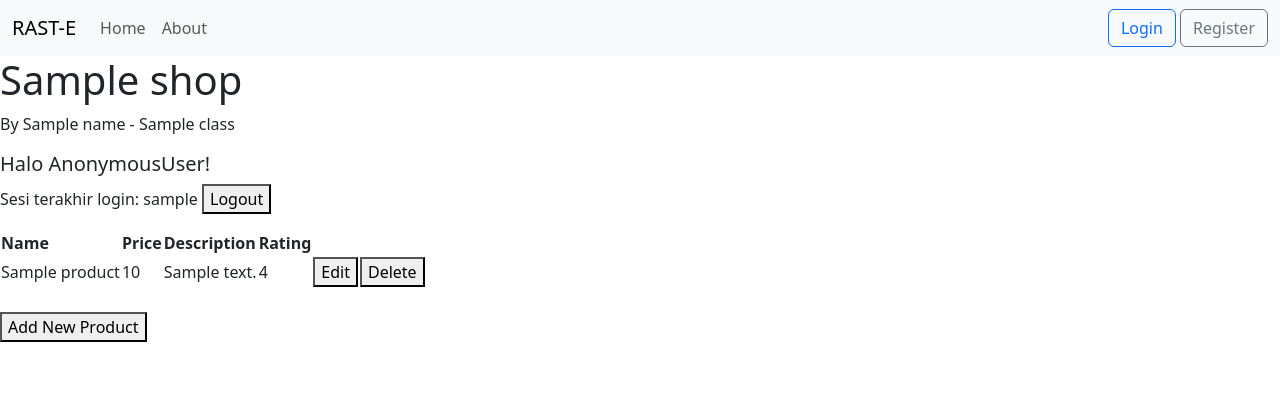
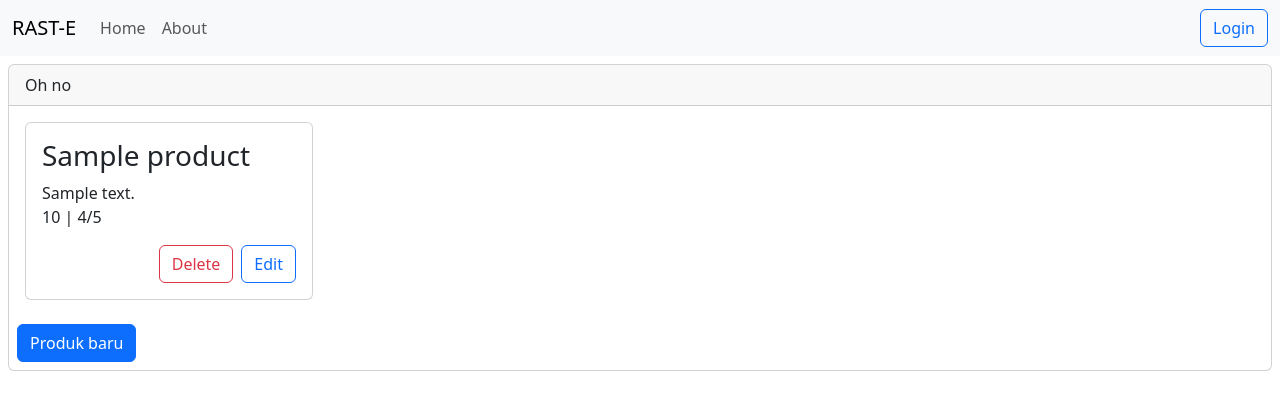
Before and after one commit to FrankyRay/Rast-E, a Django app: template main/templates/main.html in a window 1280 px wide. Shown: the top 410 px of the page. Run offline with Django 5.2, Linux system fonts and the light colour scheme; tables that the repository leaves empty hold one stand-in row (values such as "Sample post"); the template is opened without the code that fills it: values that come from a table or form of the project are taken from there, most other values are stand-ins (such as "Sample title", 1, 10 or a date in 2020).

Commit message:
fix: css

```diff
--- a/main/templates/main.html
+++ b/main/templates/main.html
@@ -1,52 +1,67 @@
-{% extends 'base.html' %} {% block content %} {% include 'navbar.html' %}
+{% extends 'base.html' %}
+{% load static %}
+{% block content %}
+{% include 'navbar.html' %}
 
-<h1>{{ shop }}</h1>
-<p>By {{ name }} - {{ class }}</p>
-
-<h5>Halo {{ user }}!</h5>
-<p>
-    Sesi terakhir login: {{ last_login }}
-    <a href="{% url 'main:logout' %}">
-        <button>Logout</button>
-    </a>
-</p>
+<div></div>
 
 {% if not products %}
-<p>Belum ada data product!</p>
+<div class="p-2">
+    <div class="card text-center">
+        <div class="card-header">Oh no</div>
+        <div class="card-body">
+            <img
+                src="{% static 'image/pib_sad.webp' %}"
+                class="card-img-top w-25"
+                alt="Puss In Cat: Sad Image"
+            />
+            <p class="card-text">
+                Tidak ada produk. Tambahkan untuk menampilkan produk disini
+            </p>
+            <a href="{% url 'main:create_product' %}" class="btn btn-primary">
+                Produk baru
+            </a>
+        </div>
+    </div>
+</div>
 {% else %}
-<table>
-    <tr>
-        <th>Name</th>
-        <th>Price</th>
-        <th>Description</th>
-        <th>Rating</th>
-    </tr>
-
-    {% for product in products %}
-    <tr>
-        <td>{{product.name}}</td>
-        <td>{{product.price}}</td>
-        <td>{{product.description}}</td>
-        <td>{{product.rating}}</td>
-        <td>
-            <a href="{% url 'main:edit_product' product.id %}">
-                <button>Edit</button>
+<div class="p-2">
+    <div class="card">
+        <div class="card-header">Oh no</div>
+        <div class="card-body">
+            {% for product in products %}
+            <div class="card" style="width: 18rem">
+                <!-- <img src="..." class="card-img-top" alt="..." /> -->
+                <div class="card-body">
+                    <h3 class="card-title">{{ product.name }}</h3>
+                    <hl />
+                    <p class="card-text">
+                        {{ product.description }}
+                        <br />
+                        <span>{{ product.price }} | {{ product.rating }}/5</span>
+                    </p>
+                    <p></p>
+                    <div class="d-flex flex-row-reverse gap-2">
+                        <a
+                            href="{% url 'main:edit_product' product.id %}"
+                            class="btn btn-outline-primary"
+                            >Edit</a
+                        >
+                        <a
+                            href="{% url 'main:delete_product' product.id %}"
+                            class="btn btn-outline-danger"
+                            >Delete</a
+                        >
+                    </div>
+                </div>
+            </div>
+            {% endfor %}
+        </div>
+        <div class="p-2">
+            <a href="{% url 'main:create_product' %}" class="btn btn-primary">
+                Produk baru
             </a>
-        </td>
-        <td>
-            <a href="{% url 'main:delete_product' product.id %}">
-                <button>Delete</button>
-            </a>
-        </td>
-    </tr>
-    {% endfor %}
-</table>
-{% endif %}
-
-<br />
-
-<a href="{% url 'main:create_product' %}">
-    <button>Add New Product</button>
-</a>
-
-{% endblock content %}
+        </div>
+    </div>
+</div>
+{% endif %} {% endblock content %}
--- a/main/urls.py
+++ b/main/urls.py
@@ -9,8 +9,8 @@ urlpatterns = [
     path("", show_main, name="show_main"),
 
     path("create-product", create_product, name="create_product"),
-    path("edit-product", edit_product, name="edit_product"),
-    path("delete-product", delete_product, name="delete_product"),
+    path("edit-product/<uuid:id>", edit_product, name="edit_product"),
+    path("delete-product/<uuid:id>", delete_product, name="delete_product"),
 
     path("xml/", show_xml, name="show_xml"),
     path("json/", show_json, name="show_json"),
--- a/templates/base.html
+++ b/templates/base.html
@@ -17,6 +17,16 @@
             integrity="sha384-KyZXEAg3QhqLMpG8r+J4jsl5c9zdLKaUk5Ae5f5b1bw6AUn5f5v8FZJoMxm6f5cH1"
             crossorigin="anonymous"
         ></script>
+        <script
+            src="https://cdn.jsdelivr.net/npm/@popperjs/core@2.11.8/dist/umd/popper.min.js"
+            integrity="sha384-I7E8VVD/ismYTF4hNIPjVp/Zjvgyol6VFvRkX/vR+Vc4jQkC+hVqc2pM8ODewa9r"
+            crossorigin="anonymous"
+        ></script>
+        <script
+            src="https://cdn.jsdelivr.net/npm/bootstrap@5.3.2/dist/js/bootstrap.min.js"
+            integrity="sha384-BBtl+eGJRgqQAUMxJ7pMwbEyER4l1g+O15P+16Ep7Q9Q+zqX6gSbd85u4mG4QzX+"
+            crossorigin="anonymous"
+        ></script>
     </head>
 
     <body>
--- a/templates/navbar.html
+++ b/templates/navbar.html
@@ -21,30 +21,52 @@
                     <a class="nav-link" aria-current="page" href="#">About</a>
                 </li>
             </ul>
-            <div>
+            <ul class="navbar-nav d-flex">
                 {% if user.is_authenticated %}
-                <span>Welcoome, {{ user.username }}</span>
+                <li class="nav-item dropdown">
+                    <a
+                        class="nav-link dropdown-toggle"
+                        href="#"
+                        role="button"
+                        data-bs-toggle="dropdown"
+                        aria-expanded="false"
+                    >
+                        Welcome,
+                        <span class="text-success">{{ user.username }}</span>
+                    </a>
+                    <ul class="dropdown-menu dropdown-menu-end">
+                        <li>
+                            <span
+                                class="dropdown-item disabled"
+                                aria-disabled="true"
+                            >
+                                Sesi terakhir login: <br />{{ last_login }}
+                            </span>
+                        </li>
+                        <li><hr class="dropdown-divider" /></li>
+                        <li>
                             <a
                                 href="{% url 'main:logout' %}"
-                    class="btn btn-outline-danger"
+                                class="dropdown-item text-danger nav-item"
                             >
                                 Logout
                             </a>
+                        </li>
+                    </ul>
+                </li>
+
+                <li class="nav-item"></li>
                 {% else %}
+                <li>
                     <a
                         href="{% url 'main:login' %}"
-                    class="btn btn-outline-primary"
+                        class="btn btn-outline-primary nav-item"
                     >
                         Login
                     </a>
-                <a
-                    href="{% url 'main:register' %}"
-                    class="btn btn-outline-secondary"
-                >
-                    Register
-                </a>
+                </li>
                 {% endif %}
-            </div>
+            </ul>
         </div>
     </div>
 </nav>
```
Also changed, not shown: main/templates/create_product.html (added, +41 -0 lines), main/templates/create_shop.html (deleted, +0 -17 lines), main/templates/edit_product.html (added, +39 -0 lines), main/templates/login.html (+59 -23 lines), main/templates/register.html (+56 -19 lines), main/views.py (+5 -5 lines), static/image/pib_sad.webp (added), 1 other file. Lines whose indentation alone changed are shown as unchanged.
